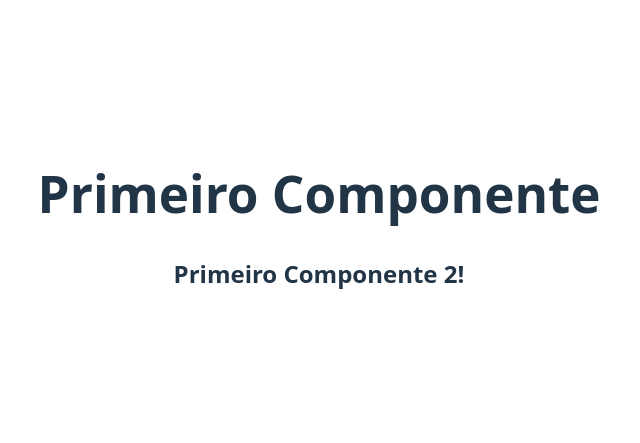
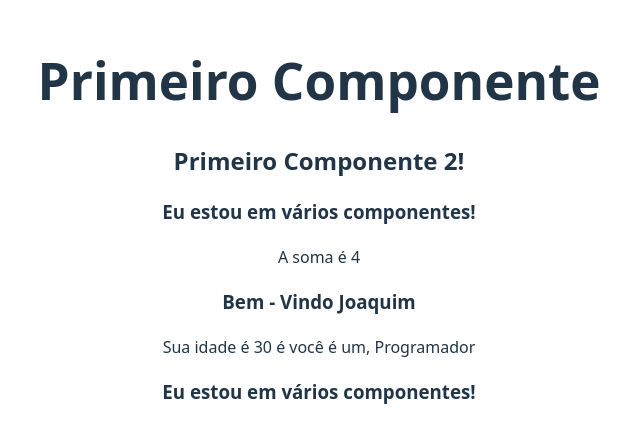
Before and after one commit to Eynng/react-js, a React (Vite) app in the folder exercícios/2_FUNDAMENTOS/fundamentos/: page / in a window 1280 px wide. Shown: the part 179-622 px from the top of the page, without its empty margins (321-961 px from the left). Built offline with nearby package versions, Linux system fonts and the light colour scheme.

Commit message:
Hierarquia de componentes - React JS - HoraDeCodar

```diff
--- a/exercícios/2_FUNDAMENTOS/fundamentos/src/App.jsx
+++ b/exercícios/2_FUNDAMENTOS/fundamentos/src/App.jsx
@@ -1,9 +1,13 @@
+// 2 - Importação de componente
 import "./App.css";
-// 2 - Importação de componente
+// 3 - Importação de componente
 import FirtsC from "./components/FirtsComponents";
+// 4 - Template Expression
+import TemplateE from "./components/TemplateExpression";
+// 5 - Hierarquia de componentes
+import MyComponents from "./components/MyComponents";
 
 function App() {
-
   // 3 - comentários
 
   return (
@@ -11,6 +15,8 @@ function App() {
       {/* 3 - comentários jsx */}
       <h1>Primeiro Componente</h1>
       <FirtsC />
+      <TemplateE />
+      <MyComponents />
     </div>
   );
 }
--- a/exercícios/2_FUNDAMENTOS/fundamentos/src/components/FirtsComponents.jsx
+++ b/exercícios/2_FUNDAMENTOS/fundamentos/src/components/FirtsComponents.jsx
@@ -1,8 +1,10 @@
+import MyComponents from "./MyComponents";
 // 1 - Cirando componente
 const FirtsComponents = () => {
   return (
     <div>
       <h2>Primeiro Componente 2!</h2>
+      <MyComponents/>
     </div>
   );
 };
--- /dev/null
+++ b/exercícios/2_FUNDAMENTOS/fundamentos/src/components/MyComponents.jsx
@@ -0,0 +1,11 @@
+import React from "react";
+
+const MyComponents = () => {
+  return (
+    <div>
+      <h3>Eu estou em vários componentes!</h3>
+    </div>
+  );
+};
+
+export default MyComponents;
--- /dev/null
+++ b/exercícios/2_FUNDAMENTOS/fundamentos/src/components/TemplateExpression.jsx
@@ -0,0 +1,19 @@
+// 4 - Template Expression
+const TemplateExpression = () => {
+  const name = "Joaquim";
+  const data = {
+    age: 30,
+    job: "Programador",
+  };
+  return (
+    <div>
+      <p>A soma é {2 + 2}</p>
+      <h3>Bem - Vindo {name} </h3>
+      <p>
+        Sua idade é {data.age} é você é um, {data.job}
+      </p>
+    </div>
+  );
+};
+
+export default TemplateExpression;
```
